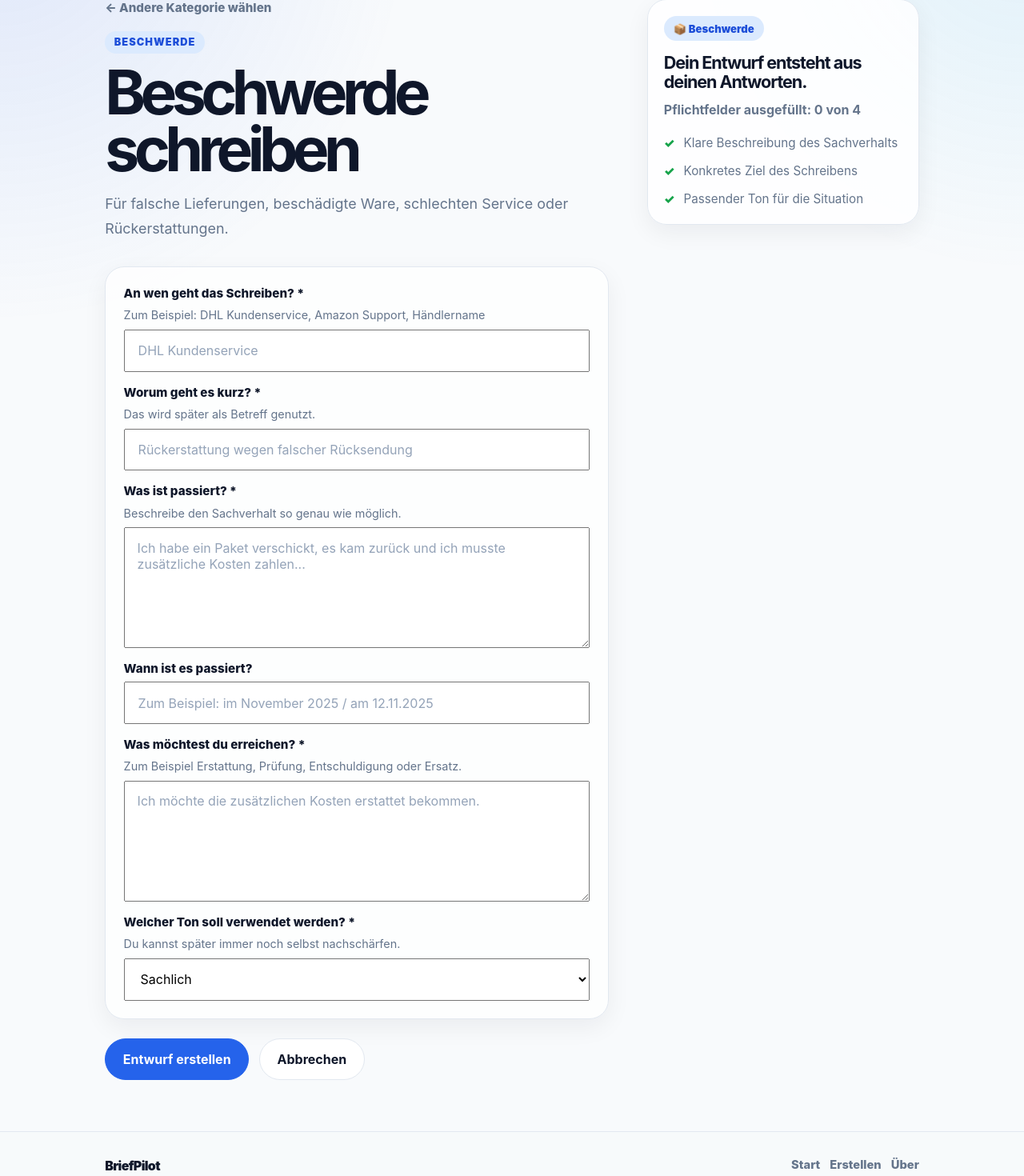
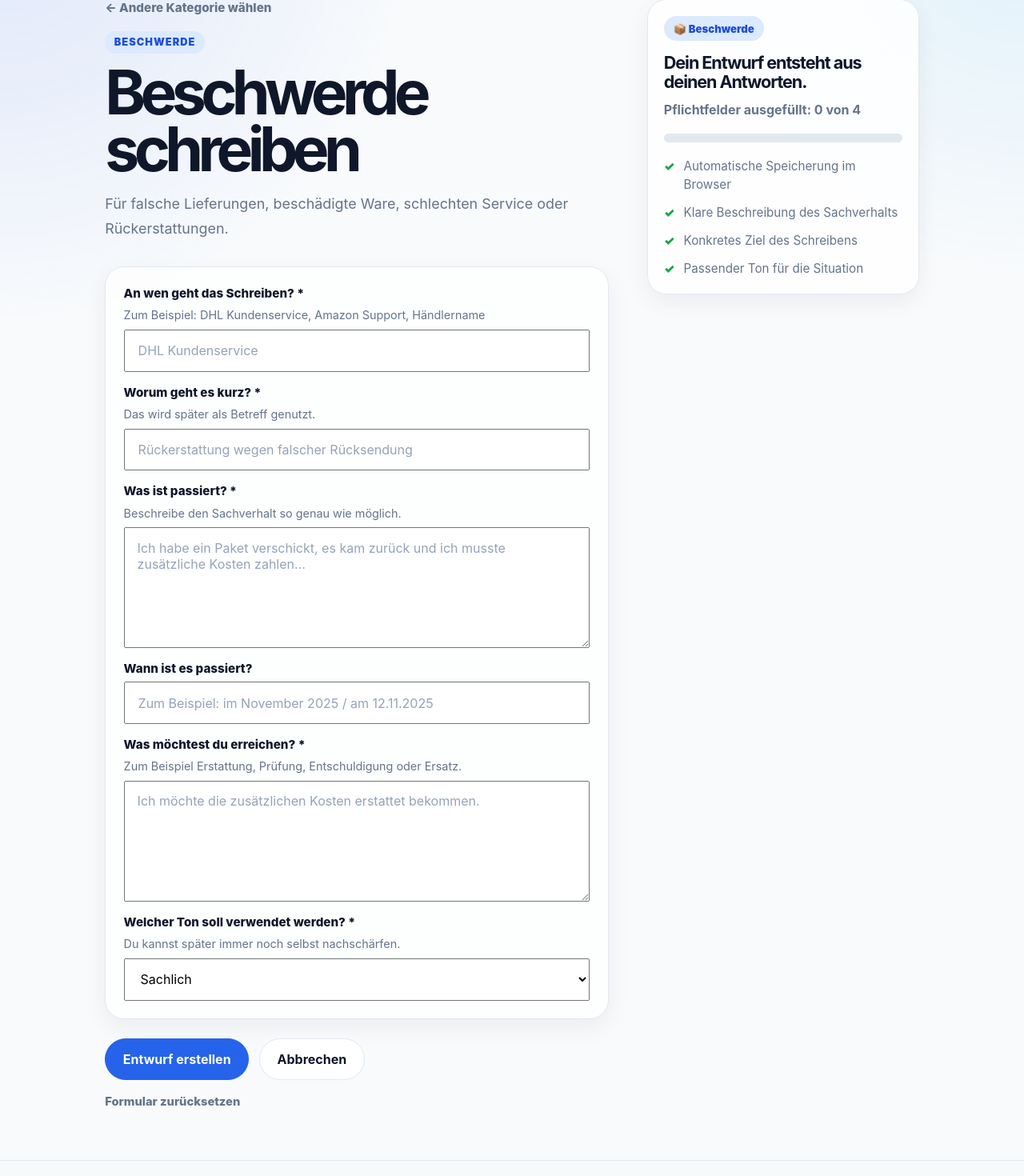
Before and after one commit to YssraChahine/BriefPilot, a React (Vite) app: page /erstellen/beschwerde in a window 1280 px wide. Shown: the part 108-1578 px from the top of the page at 80% size. Built offline with nearby package versions, Linux system fonts and the light colour scheme.

Commit message:
Persist letter form progress

```diff
--- a/src/pages/CreateLetter/CreateLetter.jsx
+++ b/src/pages/CreateLetter/CreateLetter.jsx
@@ -1,9 +1,14 @@
 import { Link, useNavigate, useParams } from "react-router-dom";
-import { useMemo, useState } from "react";
+import { useEffect, useMemo, useState } from "react";
 import { Button } from "../../components/Button/Button";
 import { FormField } from "../../components/FormField/FormField";
 import { categories } from "../../data/categories";
 import { formQuestions, toneOptions } from "../../data/formQuestions";
+import {
+  clearSavedForm,
+  loadSavedForm,
+  saveForm,
+} from "../../utils/formStorage";
 import {
   PageGrid,
   FormArea,
@@ -22,6 +27,11 @@ import {
   Checklist,
   ChecklistItem,
   ErrorBox,
+  ProgressTrack,
+  ProgressFill,
+  SaveNotice,
+  SecondaryActions,
+  ResetButton,
 } from "./CreateLetter.styles";
 
 const initialTone = "sachlich";
@@ -31,7 +41,10 @@ export function CreateLetter() {
   const navigate = useNavigate();
 
   const category = categories.find((item) => item.id === categoryId);
-  const questions = formQuestions[categoryId] || [];
+
+  const questions = useMemo(() => {
+    return formQuestions[categoryId] || [];
+  }, [categoryId]);
 
   const initialValues = useMemo(() => {
     return questions.reduce(
@@ -45,6 +58,32 @@ export function CreateLetter() {
 
   const [formValues, setFormValues] = useState(initialValues);
   const [errors, setErrors] = useState({});
+  const [hasLoadedSavedData, setHasLoadedSavedData] = useState(false);
+  const [hasUserChangedForm, setHasUserChangedForm] = useState(false);
+
+  useEffect(() => {
+    const savedValues = loadSavedForm(categoryId);
+
+    if (savedValues) {
+      setFormValues({
+        ...initialValues,
+        ...savedValues,
+      });
+      setHasLoadedSavedData(true);
+      return;
+    }
+
+    setFormValues(initialValues);
+    setHasLoadedSavedData(false);
+  }, [categoryId, initialValues]);
+
+  useEffect(() => {
+    if (!category || !hasUserChangedForm) {
+      return;
+    }
+
+    saveForm(categoryId, formValues);
+  }, [category, categoryId, formValues, hasUserChangedForm]);
 
   if (!category) {
     return (
@@ -59,6 +98,8 @@ export function CreateLetter() {
   }
 
   function handleChange(fieldId, value) {
+    setHasUserChangedForm(true);
+
     setFormValues((currentValues) => ({
       ...currentValues,
       [fieldId]: value,
@@ -95,6 +136,8 @@ export function CreateLetter() {
       return;
     }
 
+    saveForm(categoryId, formValues);
+
     navigate("/ergebnis", {
       state: {
         category,
@@ -103,13 +146,32 @@ export function CreateLetter() {
     });
   }
 
-  const answeredRequiredQuestions = questions.filter(
-    (question) => question.required && formValues[question.id]?.trim(),
+  function handleResetForm() {
+    const shouldReset = window.confirm(
+      "Möchtest du wirklich alle Eingaben für diese Kategorie löschen?",
+    );
+
+    if (!shouldReset) {
+      return;
+    }
+
+    clearSavedForm(categoryId);
+    setFormValues(initialValues);
+    setErrors({});
+    setHasLoadedSavedData(false);
+    setHasUserChangedForm(false);
+  }
+
+  const requiredQuestions = questions.filter((question) => question.required);
+
+  const answeredRequiredQuestions = requiredQuestions.filter((question) =>
+    formValues[question.id]?.trim(),
   ).length;
 
-  const requiredQuestions = questions.filter(
-    (question) => question.required,
-  ).length;
+  const progress =
+    requiredQuestions.length > 0
+      ? Math.round((answeredRequiredQuestions / requiredQuestions.length) * 100)
+      : 0;
 
   return (
     <PageGrid>
@@ -119,6 +181,13 @@ export function CreateLetter() {
         <Eyebrow>{category.label}</Eyebrow>
         <Title>{category.title}</Title>
         <Description>{category.description}</Description>
+
+        {hasLoadedSavedData && (
+          <SaveNotice>
+            Gespeicherter Entwurf geladen. Du kannst direkt weitermachen oder
+            das Formular zurücksetzen.
+          </SaveNotice>
+        )}
 
         <Form onSubmit={handleSubmit}>
           <FieldGroup>
@@ -160,6 +229,12 @@ export function CreateLetter() {
               Abbrechen
             </Button>
           </Actions>
+
+          <SecondaryActions>
+            <ResetButton type="button" onClick={handleResetForm}>
+              Formular zurücksetzen
+            </ResetButton>
+          </SecondaryActions>
         </Form>
       </FormArea>
 
@@ -168,15 +243,22 @@ export function CreateLetter() {
           <CategoryBadge>
             {category.icon} {category.label}
           </CategoryBadge>
+
           <ProgressTitle>
             Dein Entwurf entsteht aus deinen Antworten.
           </ProgressTitle>
+
           <ProgressText>
             Pflichtfelder ausgefüllt: {answeredRequiredQuestions} von{" "}
-            {requiredQuestions}
+            {requiredQuestions.length}
           </ProgressText>
 
+          <ProgressTrack aria-label={`Fortschritt ${progress} Prozent`}>
+            <ProgressFill $progress={progress} />
+          </ProgressTrack>
+
           <Checklist>
+            <ChecklistItem>Automatische Speicherung im Browser</ChecklistItem>
             <ChecklistItem>Klare Beschreibung des Sachverhalts</ChecklistItem>
             <ChecklistItem>Konkretes Ziel des Schreibens</ChecklistItem>
             <ChecklistItem>Passender Ton für die Situation</ChecklistItem>
--- a/src/pages/CreateLetter/CreateLetter.styles.js
+++ b/src/pages/CreateLetter/CreateLetter.styles.js
@@ -161,3 +161,65 @@ export const ErrorBox = styled.section`
     line-height: 1.7;
   }
 `;
+
+export const ProgressTrack = styled.div`
+  width: 100%;
+  height: 0.7rem;
+  overflow: hidden;
+
+  margin-bottom: 1.1rem;
+
+  border-radius: ${({ theme }) => theme.radius.full};
+  background: ${({ theme }) => theme.colors.border};
+`;
+
+export const ProgressFill = styled.div`
+  width: ${({ $progress }) => `${$progress}%`};
+  height: 100%;
+
+  border-radius: inherit;
+  background: ${({ theme }) => theme.colors.primary};
+
+  transition: width 0.25s ease;
+`;
+
+export const SaveNotice = styled.p`
+  width: fit-content;
+  max-width: 680px;
+
+  margin: 0 0 1rem;
+  padding: 0.8rem 1rem;
+
+  border: 1px solid rgba(37, 99, 235, 0.18);
+  border-radius: ${({ theme }) => theme.radius.medium};
+  background: rgba(219, 234, 254, 0.65);
+  color: ${({ theme }) => theme.colors.primaryDark};
+
+  font-size: 0.95rem;
+  font-weight: 800;
+  line-height: 1.5;
+`;
+
+export const SecondaryActions = styled.div`
+  margin-top: -0.5rem;
+`;
+
+export const ResetButton = styled.button`
+  border: none;
+  background: transparent;
+  color: ${({ theme }) => theme.colors.textMuted};
+
+  padding: 0;
+  font-size: 0.92rem;
+  font-weight: 800;
+
+  &:hover {
+    color: ${({ theme }) => theme.colors.danger};
+  }
+
+  &:focus-visible {
+    outline: 3px solid ${({ theme }) => theme.colors.primaryLight};
+    outline-offset: 4px;
+    border-radius: ${({ theme }) => theme.radius.small};
+  }
+`;
--- /dev/null
+++ b/src/utils/formStorage.js
@@ -0,0 +1,48 @@
+const STORAGE_PREFIX = "briefpilot-form";
+
+export function getFormStorageKey(categoryId) {
+  return `${STORAGE_PREFIX}-${categoryId}`;
+}
+
+export function loadSavedForm(categoryId) {
+  if (!categoryId) {
+    return null;
+  }
+
+  try {
+    const savedData = localStorage.getItem(getFormStorageKey(categoryId));
+
+    if (!savedData) {
+      return null;
+    }
+
+    return JSON.parse(savedData);
+  } catch (error) {
+    console.error("Could not load saved form:", error);
+    return null;
+  }
+}
+
+export function saveForm(categoryId, values) {
+  if (!categoryId || !values) {
+    return;
+  }
+
+  try {
+    localStorage.setItem(getFormStorageKey(categoryId), JSON.stringify(values));
+  } catch (error) {
+    console.error("Could not save form:", error);
+  }
+}
+
+export function clearSavedForm(categoryId) {
+  if (!categoryId) {
+    return;
+  }
+
+  try {
+    localStorage.removeItem(getFormStorageKey(categoryId));
+  } catch (error) {
+    console.error("Could not clear saved form:", error);
+  }
+}
```
